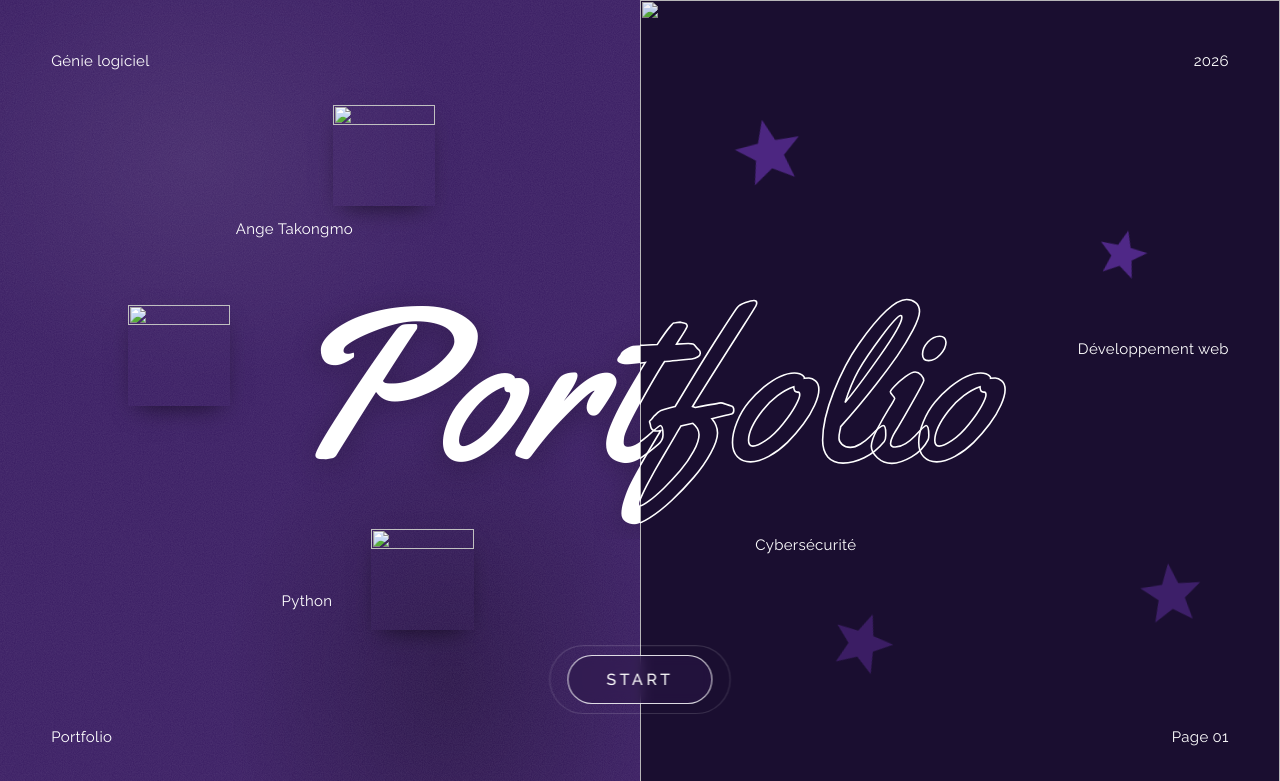
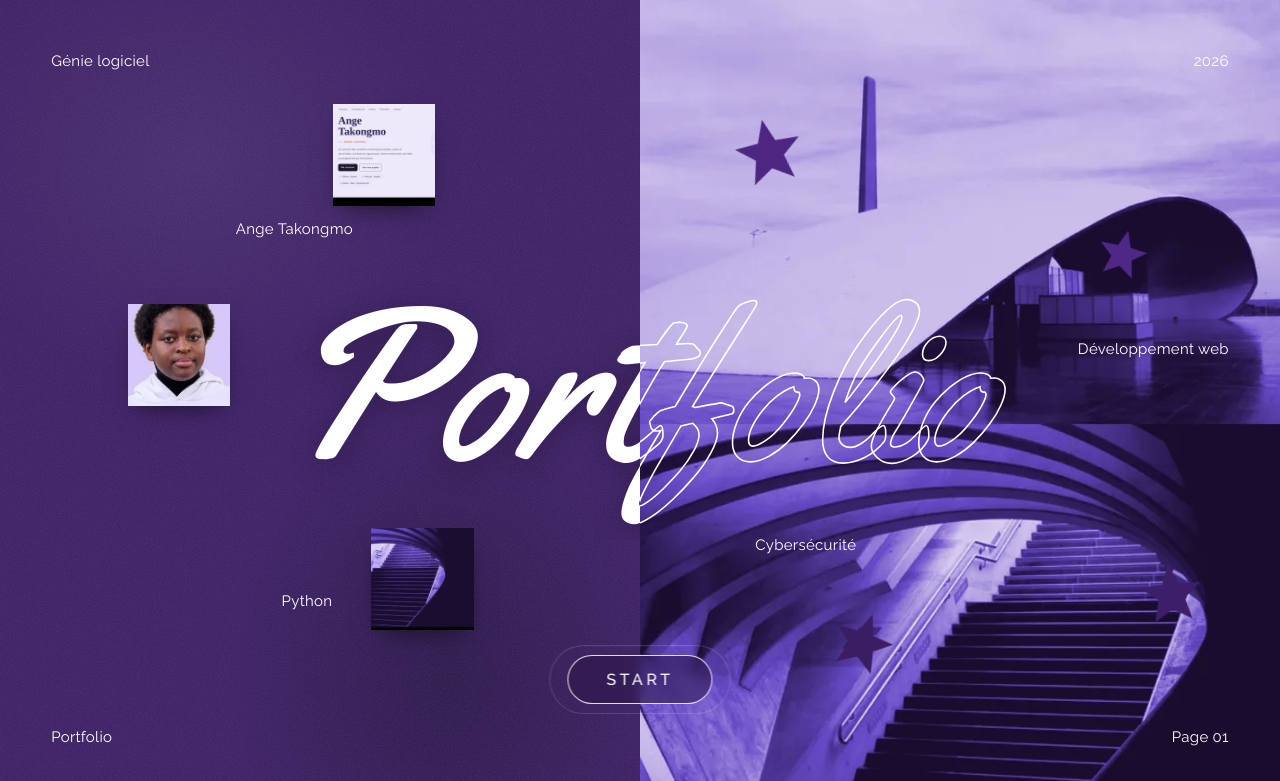
Before and after one commit to Intellicode-cyber/Intellicode-cyber.github.io, a plain HTML site: page index.html in a window 1280 px wide. Shown: the top 781 px of the page. Drawn offline with nearby package versions, Linux system fonts and the light colour scheme; a web font is replaced by a local one.

Commit message:
Add files via upload

```diff
--- a/index.html
+++ b/index.html
@@ -19,12 +19,12 @@
     <span class="lab bl">Portfolio</span>
     <span class="lab l1">Ange Takongmo</span>
     <span class="lab l2">Python</span>
-    <img class="sq q1" src="images/intro-1.webp" alt="" width="220" height="220">
-    <img class="sq q2" src="images/intro-2.webp" alt="" width="220" height="220">
-    <img class="sq q3" src="images/intro-3.webp" alt="" width="220" height="220">
+    <img class="sq q1" src="intro-1.webp" alt="" width="220" height="220">
+    <img class="sq q2" src="intro-2.webp" alt="" width="220" height="220">
+    <img class="sq q3" src="intro-3.webp" alt="" width="220" height="220">
   </div>
   <div class="sp-right">
-    <img class="demi" src="images/intro-demi.webp" alt="" width="760" height="889">
+    <img class="demi" src="intro-demi.webp" alt="" width="760" height="889">
     <span class="lab tr">2026</span>
     <span class="lab br">Page 01</span>
     <span class="lab r1">Développement web</span>
@@ -55,7 +55,7 @@
     <div class="visual">
       <canvas id="globe" aria-hidden="true"></canvas>
       <div class="spark tw" style="width:40px;height:40px;top:6%;right:8%;color:var(--orange)" aria-hidden="true"><svg><use href="#etincelle"/></svg></div>
-      <div class="photo has-img"><img src="images/portrait-ange.webp" alt="Portrait d'Ange Takongmo" width="720" height="720"></div>
+      <div class="photo has-img"><img src="portrait-ange.webp" alt="Portrait d'Ange Takongmo" width="720" height="720"></div>
     </div>
   </header>
 
@@ -117,7 +117,7 @@ print(<span class="s">"Au-dessus :"</span>, sup)
       </article></div>
       <div class="fr-wrap"><article class="bx">
         <div class="bx-head"><span class="pc-k">02 — Projet personnel</span><h3>Mon site portfolio</h3></div>
-        <div class="bx-img"><img src="images/apercu-site.webp" alt="Page d'accueil de mon portfolio" width="800" height="475"></div>
+        <div class="bx-img"><img src="apercu-site.webp" alt="Page d'accueil de mon portfolio" width="800" height="475"></div>
         <div class="bx-body"><p>Ce site, conçu en HTML, CSS et JavaScript, avec une ouverture animée et une mise en page adaptée aux téléphones.</p></div>
       </article></div>
     </div>
--- a/style.css
+++ b/style.css
@@ -1605,7 +1605,7 @@ body {
   position: fixed;
   inset: 0px;
   z-index: -1;
-  background: url("images/fond.webp") center center / cover no-repeat rgb(247, 243, 251);
+  background: url("fond.webp") center center / cover no-repeat rgb(247, 243, 251);
 }
 
 #fond::after {
```
